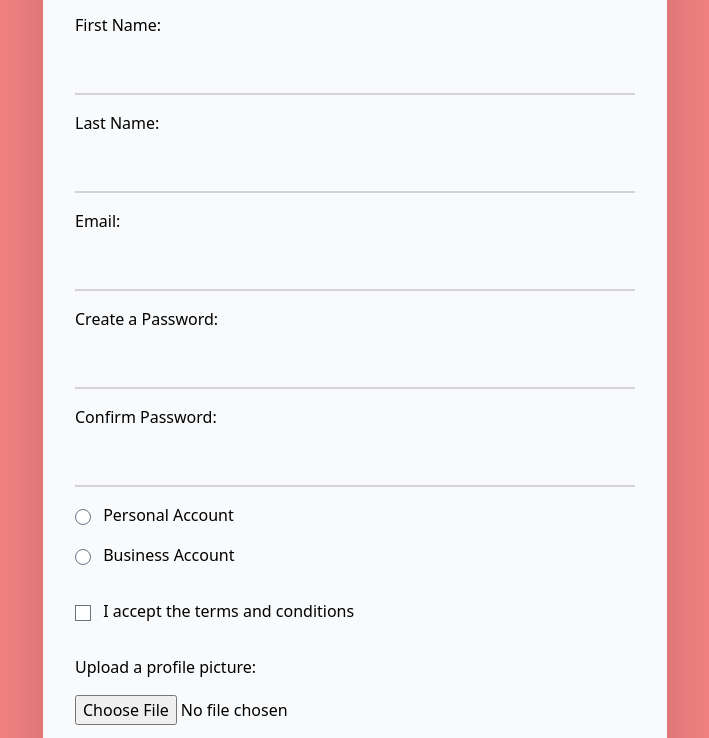
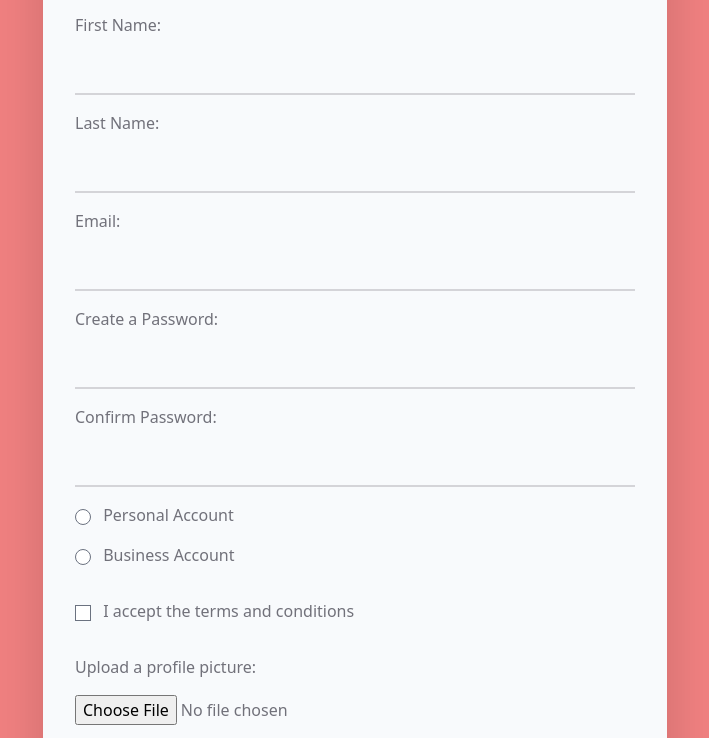
Before and after one commit to kayela-c/webform-freecodecamp, a plain HTML site: page index.html in a window 1280 px wide. Shown: the part 131-869 px from the top of the page, without its empty margins (285-994 px from the left). Drawn offline with nearby package versions, Linux system fonts and the light colour scheme.

Commit message:
changed body color

```diff
--- a/index.html
+++ b/index.html
@@ -6,7 +6,7 @@
     <script src="https://cdn.tailwindcss.com?plugins=forms,typography,aspect-ratio,line-clamp"></script>
     <link rel="stylesheet" href="styles.css" />
   </head>
-  <body class="p-0 m-0 mx-auto w-1/2 text-base">
+  <body class="p-0 m-0 mx-auto w-1/2 text-base text-zinc-500">
     <div name="form-container" class="bg-slate-50 drop-shadow-2xl rounded-2xl m-2 px-8 pt-8 pb-2 box-border">
 
       <h1 class="text-center text-2xl">Registration Form</h1>
```
